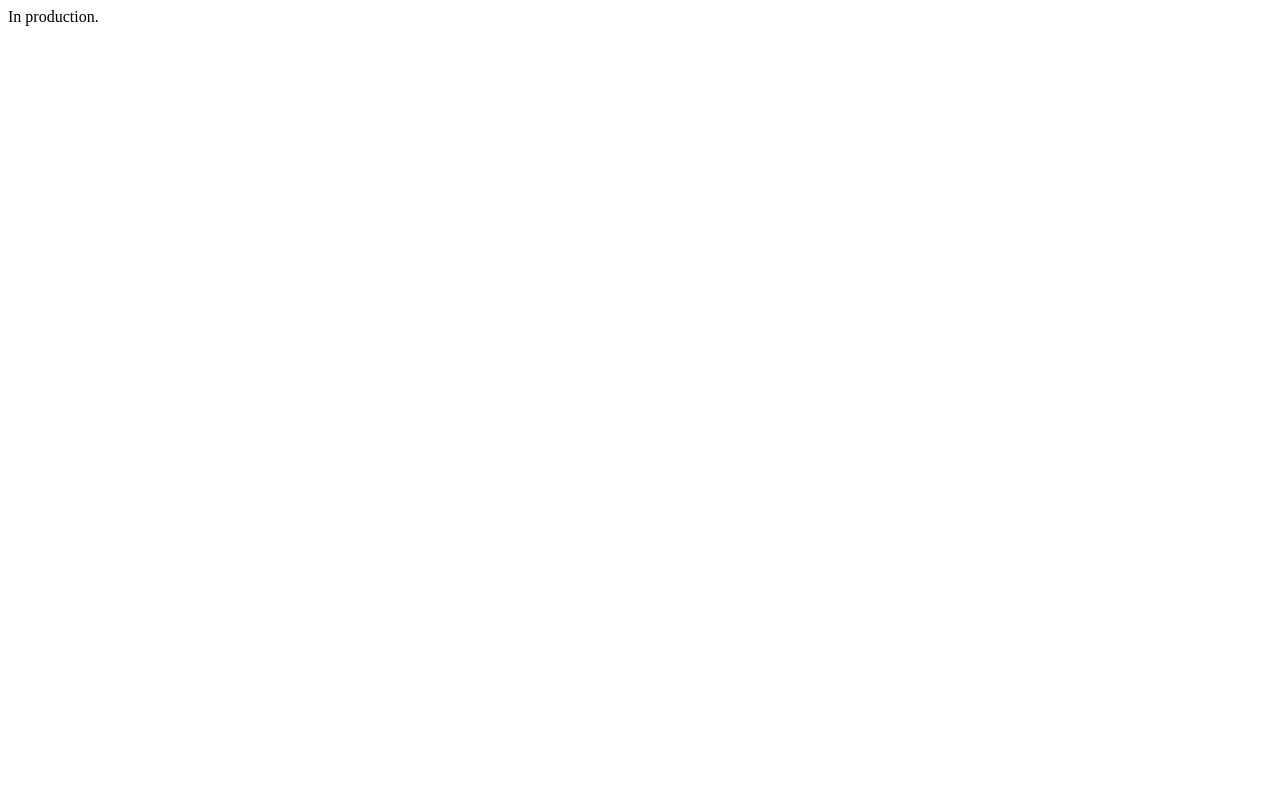
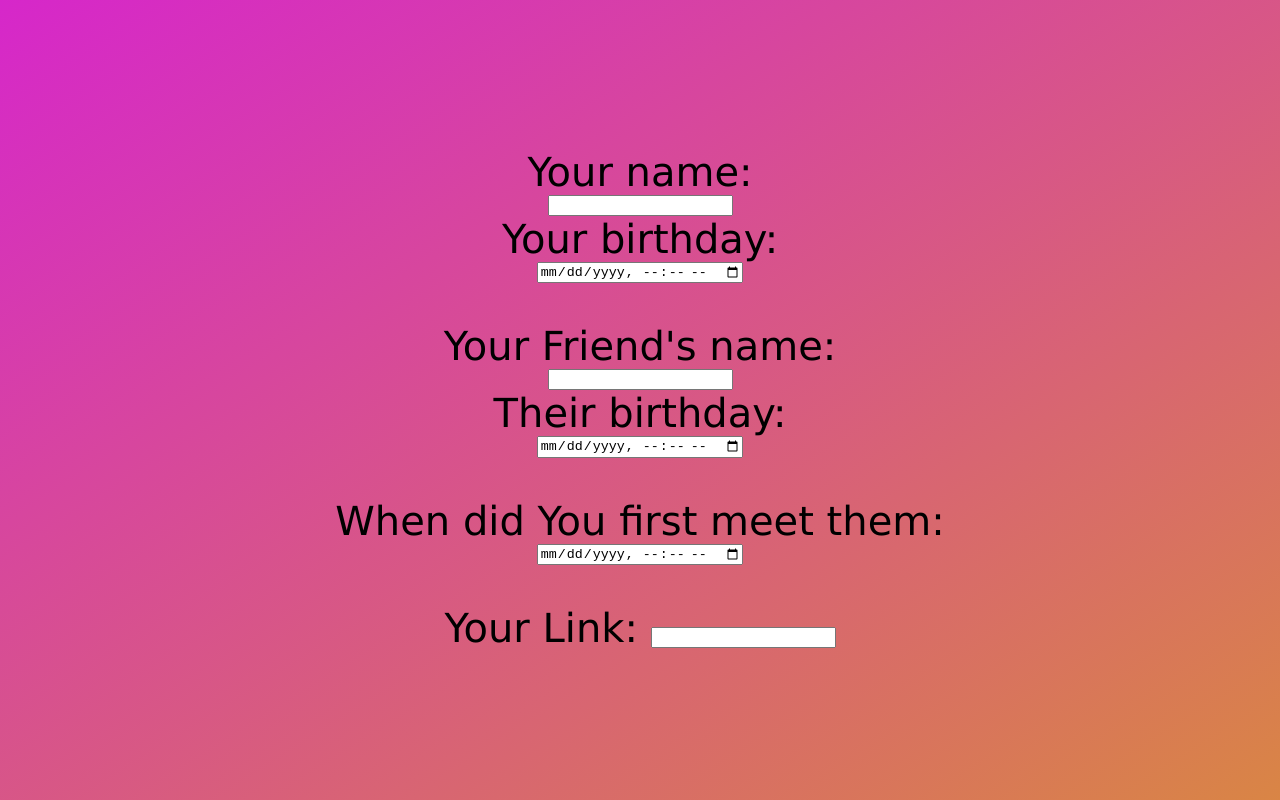
Before and after one commit to pionaiki/we-have-known-each-other-for, a plain HTML site: page create.html in a window 1280 px wide. Drawn offline with Linux system fonts and the light colour scheme.

Commit message:
crscript.js

```diff
--- a/create.html
+++ b/create.html
@@ -3,10 +3,35 @@
 
 <head>
   <title>Create a Link</title>
+  <script src='crscript.js'></script>
+  <link href='style.css' rel='stylesheet'>
 </head>
 
 <body>
-  In production.
+  <div class='center-y'>
+  <center>
+    <p>
+    <label>Your name:</label><br>
+    <input type='text' id='MyName' oninput='update();'></input><br>
+    <label>Your birthday:</label><br>
+    <input type='datetime-local' id='MyBirth' oninput='update();'></input>
+    </p>
+    <p>
+    <label>Your Friend's name:</label><br>
+    <input type='text' id='TheirName' oninput='update();'></input><br>
+    <label>Their birthday:</label><br>
+    <input type='datetime-local' id='TheirBirth' oninput='update();'></input>
+    </p>
+    <p>
+    <label>When did You first meet them:</label><br>
+    <input type='datetime-local' id='Meeting' oninput='update();'></input>
+    </p>
+    <p>
+      <label>Your Link:</label>
+      <input type='text' id='Link' readonly='readonly' onclick='update(); copy(this);'></input>
+    </p>
+  </center>
+  </div>
 </body>
 
 </html>
--- /dev/null
+++ b/crscript.js
@@ -0,0 +1,23 @@
+function getInput() {
+  var input = '';
+  input += document.getElementById('MyName').value + '--';
+  input += document.getElementById('MyBirth').value + '--';
+  input += document.getElementById('TheirName').value + '--';
+  input += document.getElementById('TheirBirth').value + '--';
+  input += document.getElementById('Meeting').value;
+  return input;
+}
+
+function getLink(string) {
+  return 'https://whkeof.pionaiki.com/' + btoa(string);
+}
+
+function update() {
+  document.getElementById('Link').value = getLink(getInput());
+}
+
+function copy(object) {
+  object.select();
+  object.setSelectionRange(0, object.value.length);
+  document.execCommand('copy');
+}
```
